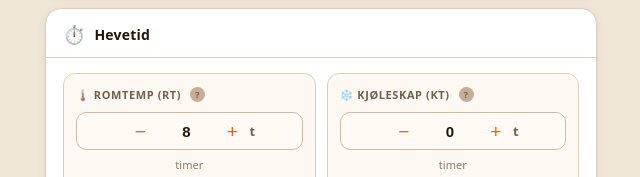
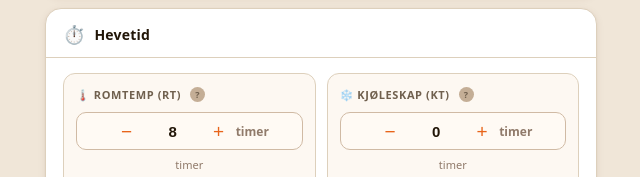
Before and after one commit to vegardgi/pizzapappa-deigkalkulator, a plain HTML site: page index.html in a window 1280 px wide. Shown: the part 961-1138 px from the top of the page, without its empty margins (319-959 px from the left). Drawn offline with Linux system fonts and the light colour scheme.

Commit message:
Fix aktiv oppskrift-markering + vis 'timer' i tidsvelger

```diff
--- a/index.html
+++ b/index.html
@@ -1660,7 +1660,7 @@
             <button class="step-btn" onclick="adj('rtHours',-1)">−</button>
             <input  class="step-input" id="rtHours" type="number" value="2" min="0" max="72" onchange="upd('rtHours',this.value)">
             <button class="step-btn" onclick="adj('rtHours',1)">+</button>
-            <span style="font-size:13px;font-weight:700;color:var(--muted2)">t</span>
+            <span style="font-size:12px;font-weight:600;color:var(--muted)">timer</span>
           </div>
           <div class="time-sub">timer</div>
           <div class="temp-row">
@@ -1681,7 +1681,7 @@
             <button class="step-btn" onclick="adj('coldHours',-1)">−</button>
             <input  class="step-input" id="coldHours" type="number" value="24" min="0" max="120" onchange="upd('coldHours',this.value)">
             <button class="step-btn" onclick="adj('coldHours',1)">+</button>
-            <span style="font-size:13px;font-weight:700;color:var(--muted2)">t</span>
+            <span style="font-size:12px;font-weight:600;color:var(--muted)">timer</span>
           </div>
           <div class="time-sub">timer</div>
           <div class="temp-row">
@@ -2419,6 +2419,7 @@ function loadRecipe(id) {
   document.getElementById('btnDry').className   = 'yeast-btn' + (S.yeastType==='dry'   ? ' active' : '');
 
   render();
+  renderRecipes();
 }
 
 function updateRecipe(id) {
```
